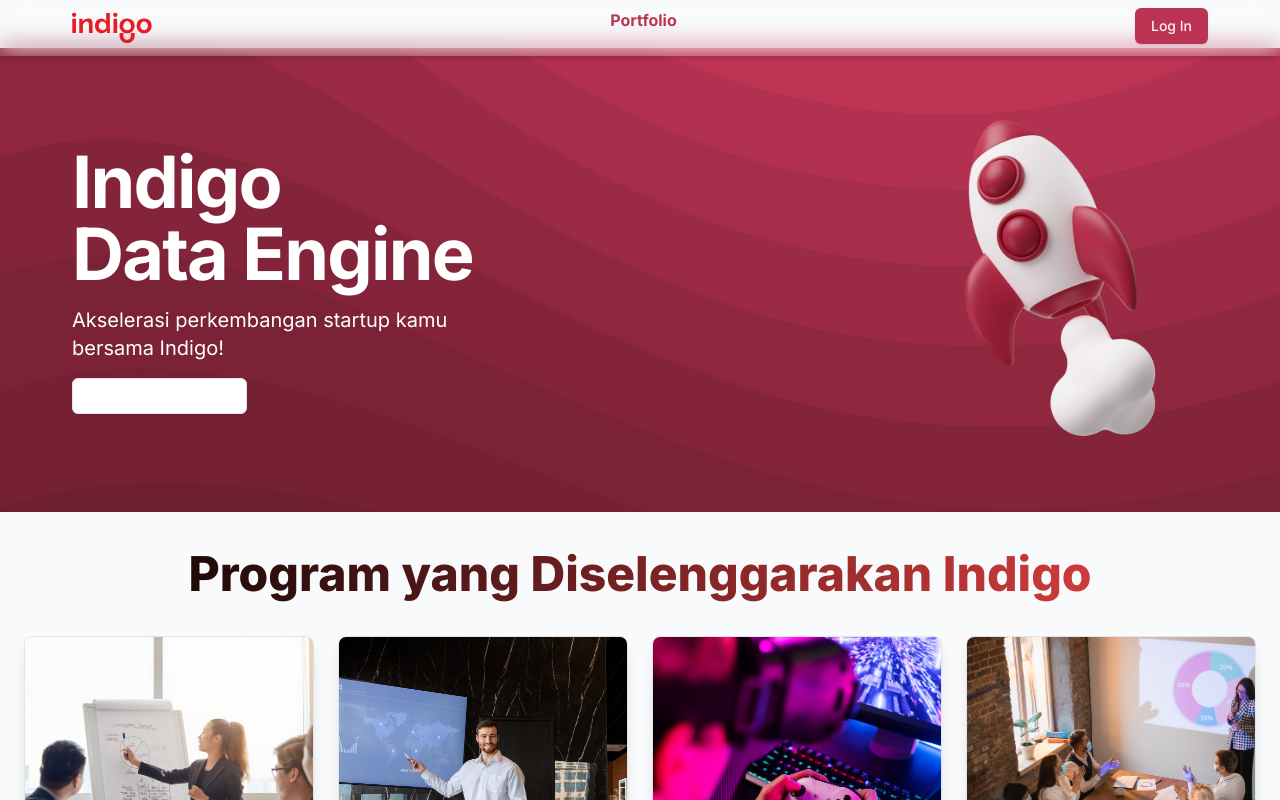
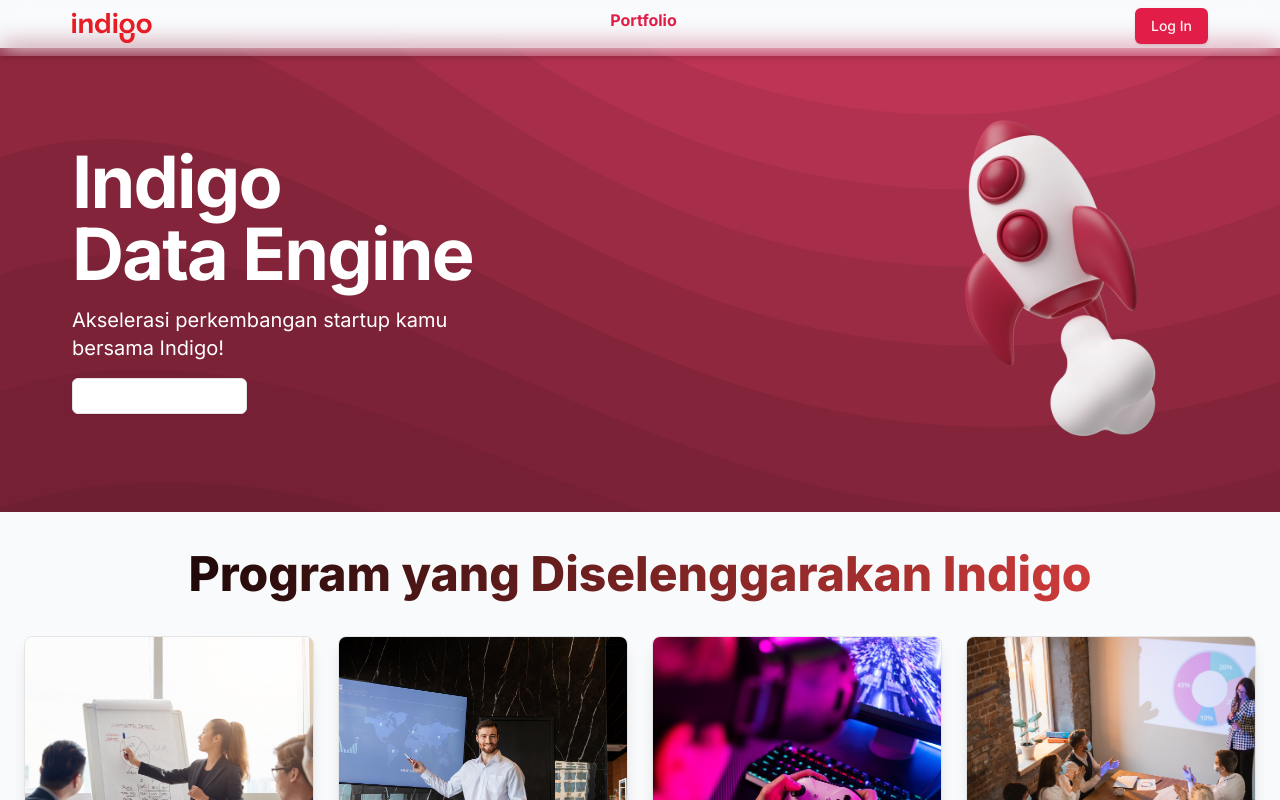
Before and after one commit to notalent2code/frontend-data-engine, a Next.js app: page / in a window 1280 px wide. Shown: the top 800 px of the page. Built offline with nearby package versions, Linux system fonts and the light colour scheme.

Commit message:
chore: Update primary and ring colors in globals.css.

```diff
--- a/src/styles/globals.css
+++ b/src/styles/globals.css
@@ -1,6 +1,7 @@
 @tailwind base;
 @tailwind components;
 @tailwind utilities;
+
 
 @layer base {
   :root {
@@ -10,7 +11,7 @@
     --card-foreground: 240 10% 3.9%;
     --popover: 0 0% 100%;
     --popover-foreground: 240 10% 3.9%;
-    --primary: 346, 57%, 47%;
+    --primary: 346.8 77.2% 49.8%;
     --primary-foreground: 355.7 100% 97.3%;
     --secondary: 240 4.8% 95.9%;
     --secondary-foreground: 240 5.9% 10%;
@@ -22,7 +23,7 @@
     --destructive-foreground: 0 0% 98%;
     --border: 240 5.9% 90%;
     --input: 240 5.9% 90%;
-    --ring: 346, 57%, 47%;
+    --ring: 346.8 77.2% 49.8%;
     --radius: 0.5rem;
   }
 
@@ -33,7 +34,7 @@
     --card-foreground: 0 0% 95%;
     --popover: 0 0% 9%;
     --popover-foreground: 0 0% 95%;
-    --primary: 346, 57%, 47%;
+    --primary: 346.8 77.2% 49.8%;
     --primary-foreground: 355.7 100% 97.3%;
     --secondary: 240 3.7% 15.9%;
     --secondary-foreground: 0 0% 98%;
@@ -45,7 +46,7 @@
     --destructive-foreground: 0 85.7% 97.3%;
     --border: 240 3.7% 15.9%;
     --input: 240 3.7% 15.9%;
-    --ring: 346, 57%, 47%;
+    --ring: 346.8 77.2% 49.8%;
   }
 }
 
```
